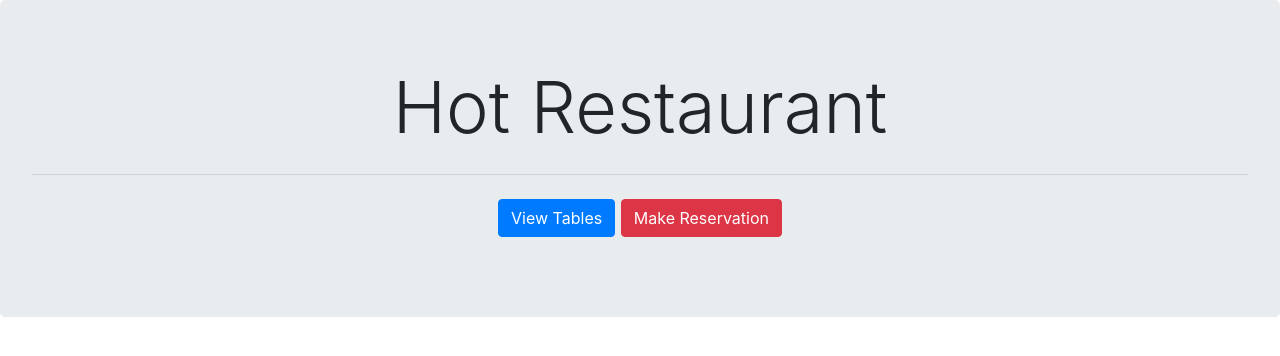
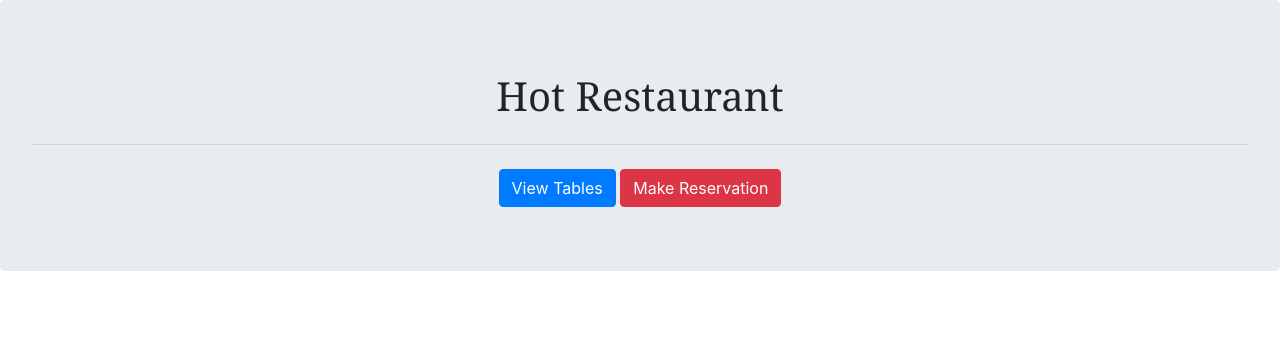
Before and after one commit to royhhwang/HotRestaurant, a website: page index.html in a window 1280 px wide. Drawn offline with nearby package versions, Linux system fonts and the light colour scheme.

Commit message:
Fixed jumbotron text, added json list at bottom

```diff
--- a/index.html
+++ b/index.html
@@ -10,14 +10,14 @@
 
 <body>
     <center>
-        <div class="jumbotron" id="jumbotron">
-            <h1 class="display-3">Hot Restaurant</h1>
-            <p class="lead"></p>
+        <div class="jumbotron">
+            <h1 class="glyphicon glyphicon-fire"></h1>
+            <h1 style="font-family: Georgia, 'Times New Roman', Times, serif; display:inline">Hot Restaurant</h1>
             <hr class="my-4">
-            <p class="lead">
-                <a class="btn btn-primary btn-md" href="tables.html" role="button">View Tables</a>
-                <a href="reserve.html"><button type="button" class="btn btn-danger">Make Reservation</button></a>
-            </p>
+            <a class="btn btn-primary btn-md" href="tables.html" role="button">View Tables</a>
+            <a href="reserve.html">
+                <button type="button" class="btn btn-danger">Make Reservation</button>
+            </a>
         </div>
     </center>
 </body>
```
Also changed, not shown: reserve.html (+12 -6 lines), server.js (+21 -2 lines), tables.html (+7 -4 lines).
